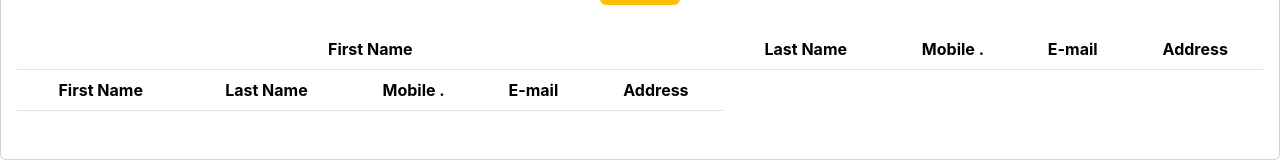
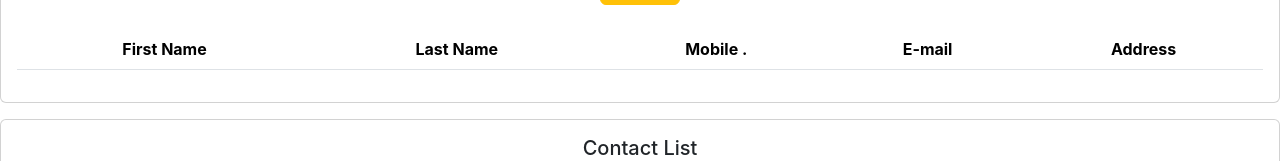
Before and after one commit to R1CH1R0Y/ContactsMgtAppFrontend, a React (Create React App) app: page / in a window 1280 px wide. Shown: the part 626-787 px from the top of the page. Built offline with nearby package versions, Linux system fonts and the light colour scheme; no server answers.

Commit message:
succesffuly read form values to console

```diff
--- a/src/components/Search.jsx
+++ b/src/components/Search.jsx
@@ -42,20 +42,7 @@ const Search = () => {
                             </tr>
                         </thead>
                         <tbody>
-                        <table class="table">
-                        <thead>
-                            <tr>
-                                <th scope="col">First Name</th>
-                                <th scope="col">Last Name</th>
-                                <th scope="col">Mobile .</th>
-                                <th scope="col">E-mail</th>
-                                <th scope="col">Address</th>
-                            </tr>
-                        </thead>
-                        <tbody>
 
-                        </tbody>
-                    </table>
                         </tbody>
                     </table>
   </div>
```
